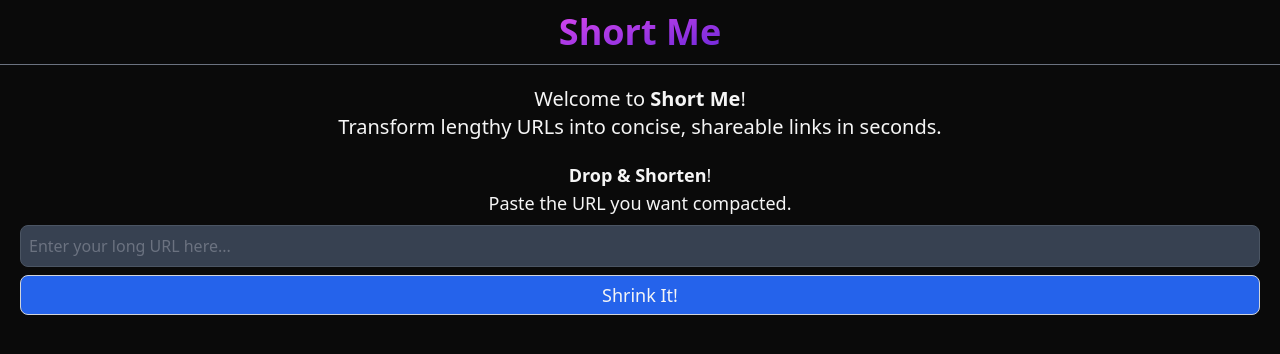
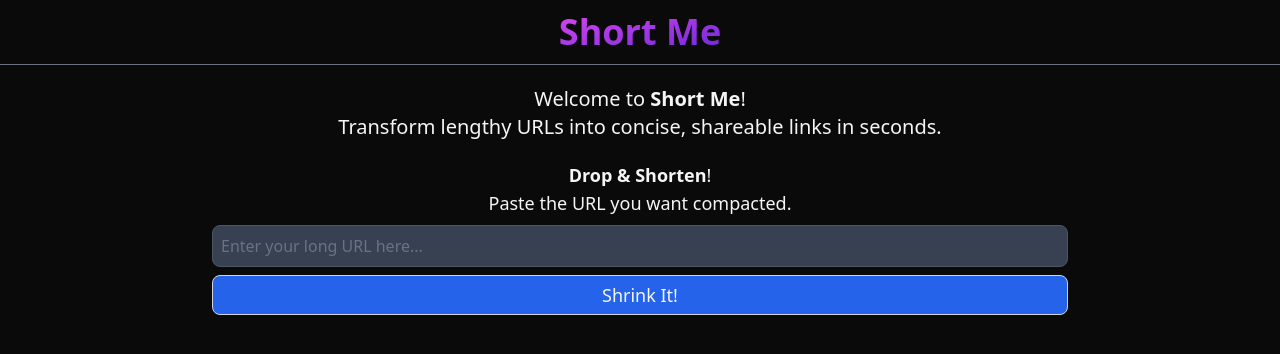
Before and after one commit to kpovel/short-me, a SvelteKit app: page / in a window 1280 px wide. Shown: the top 354 px of the page. Built offline with nearby package versions, Linux system fonts and the light colour scheme.

Commit message:
feat: add screen width limiter

```diff
--- a/src/routes/+layout.svelte
+++ b/src/routes/+layout.svelte
@@ -18,6 +18,6 @@
 
 <hr class="mb-3 border-t-gray-500" />
 
-<main>
+<main class="max-w-4xl m-auto">
 	<slot />
 </main>
```
